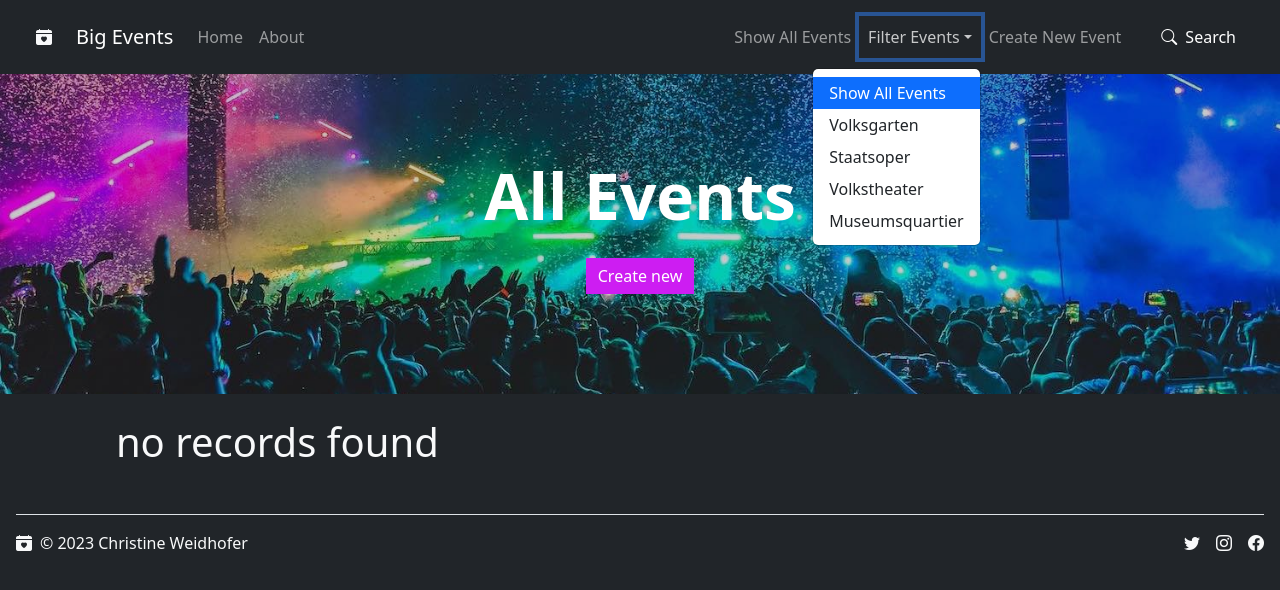
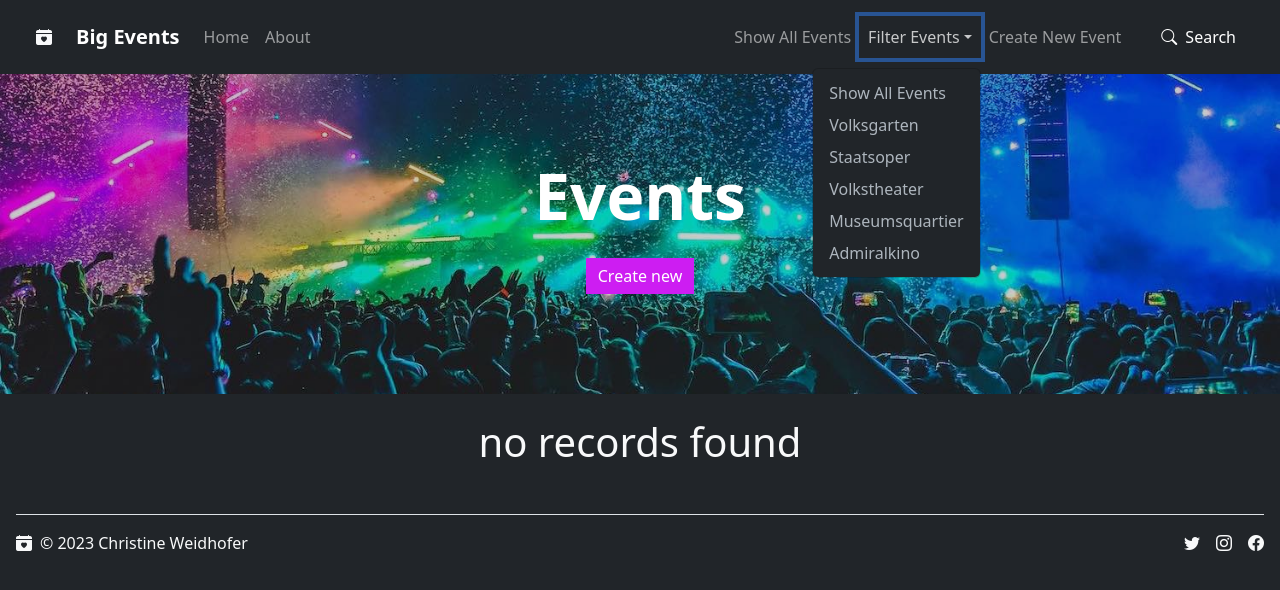
Before and after one commit to ChristineWeidhofer/BE18_CR6_ChristineWeidhofer, a Symfony app: template templates/event/index.html.twig in a window 1280 px wide, after a click on "Filter Events". Shown: the top 590 px of the page. Run offline with Twig, Linux system fonts and the light colour scheme; the template is opened without the code that fills it, so the values that code supplies are empty; some libraries are stand-ins or nearby versions.

Commit message:
finalize stylings add functionality filter

```diff
--- a/public/css/style.css
+++ b/public/css/style.css
@@ -3,16 +3,58 @@ body {
   padding: 0;
 }
 
+.pink-link:link    { color: #CD1DF2; }
+.pink-link:visited { color: #7e1194; }
+.pink-link:hover   { color: #7e1194; }
+.pink-link:focus   { outline: 1px solid #CD1DF2; }
+.pink-link:active  { color: #7e1194;}
+
 a.btn, .btn {
   margin-block: 0.5rem;
 }
 
-.card {
-  border: none;
+.btn {
+  border-radius: 0px;
 }
 
-th {
-  vertical-align: middle!important;
+.btn-success, .btn-danger {
+  background-color: #CD1DF2;
+  border: #CD1DF2;
+}
+
+.btn-success:hover, .btn-danger:hover {
+  background-color: #7e1194;
+}
+
+.btn-primary {
+  background-color: #022FC0;
+  border: #022FC0;
+}
+
+.btn-primary:hover {
+  background-color: #011862;
+}
+
+.btn-secondary {
+  background-color: #0eccb4;
+  border: #0eccb4;
+}
+
+.btn-secondary:hover {
+  background-color: #00a08b;
+}
+
+.nav-link:hover, .glow {
+  box-shadow: 0 0 1rem 0.1rem #CD1DF2;
+}
+
+.dropdown-item {
+  color:#adb5bd;
+}
+
+.dropdown-item:hover {
+  background:#CD1DF2;
+  color:#F8F9FA;
 }
 
 .input-group-append {
--- a/src/Form/EventType.php
+++ b/src/Form/EventType.php
@@ -43,7 +43,7 @@ class EventType extends AbstractType
                 'label' => 'Capacity',
             ])
             ->add('location', ChoiceType::class, [
-                'choices' => ['Staatsoper' => 'Staatsoper', 'Volkstheater' => 'Volkstheater', 'Museumsquartier' => 'Museumsquartier', 'Volksgarten' => 'Volksgarten'],
+                'choices' => ['Staatsoper' => 'Staatsoper', 'Volkstheater' => 'Volkstheater', 'Museumsquartier' => 'Museumsquartier', 'Volksgarten' => 'Volksgarten', 'Admiralkino' => 'Admiralkino'],
                 'attr' => ['class' => 'form-select', 'style' => 'margin-bottom:1rem'],
             ])
 
--- a/templates/components/navbar.html
+++ b/templates/components/navbar.html
@@ -3,7 +3,7 @@
     <a href="/" class="mx-4 text-muted text-decoration-none lh-1">
         <i class="bi bi-calendar-heart-fill text-light" width="30" height="24"></i>
     </a>
-    <a class="navbar-brand" href="/event">Big Events</a>
+    <a class="navbar-brand fw-bold" href="/event">Big Events</a>
     <button class="navbar-toggler" type="button" data-bs-toggle="collapse" data-bs-target="#navbarNav" aria-controls="navbarNav" aria-expanded="false" aria-label="Toggle navigation">
     <span class="navbar-toggler-icon"></span>
     </button>
@@ -11,35 +11,36 @@
         <div class="navbar-nav d-md-flex flex-md-row justify-content-center justify-content-md-between w-100 mt-md-4 mt-lg-0">
             <ul class="nav1 d-flex align-items-md-center navbar-nav p-3 p-md-0">
                 <li class="nav-item">
-                    <a class="nav-link" href="/">Home</a>
+                    <a class="nav-link px-2" href="/">Home</a>
                 </li>
                 <li class="nav-item">
-                    <a class="nav-link" href="/about">About</a>
+                    <a class="nav-link px-2" href="/about">About</a>
                 </li>
             </ul>
             <ul class="nav2 d-flex align-items-md-center navbar-nav p-3 p-md-0">
                 <li class="nav-item">
-                    <a class="nav-link" href="/event">Show All Events</a>
+                    <a class="nav-link px-2" href="/event">Show All Events</a>
                 </li>
                 <!--DROPDOWN-->
-                <!-- the animal selectin starts here -->
+
                 <li class="nav-item dropdown">
-                    <button type="button" class="btn btn-link nav-link dropdown-toggle d-flex align-items-center" data-bs-toggle="dropdown" aria-expanded="false" data-bs-display="static">Filter Events</button>
-                <ul class="dropdown-menu dropdown-menu-end">
+                    <button type="button" class="btn btn-link nav-link px-2 dropdown-toggle d-flex align-items-center" data-bs-toggle="dropdown" aria-expanded="false" data-bs-display="static">Filter Events</button>
+                <ul class="dropdown-menu dropdown-menu-end bg-dark">
                     <li>
-                        <a class="dropdown-item d-flex align-items-center justify-content-between active" aria-current="true" href="/event">Show All Events</a>
+                        <a class="dropdown-item d-flex align-items-center justify-content-between" href="/event">Show All Events</a>
                     </li>
-                    <li><a class="dropdown-item" href="/event?location=Volksgarten">Volksgarten</a></li>
-                    <li><a class="dropdown-item" href="/event?location=Staatsoper">Staatsoper</a></li>
-                    <li><a class="dropdown-item" href="/event?location=Volkstheater">Volkstheater</a></li>
-                    <li><a class="dropdown-item" href="/event?location=Museumsquartier">Museumsquartier</a></li>
+                    <li><a class="dropdown-item" href="/event/location?location=Volksgarten">Volksgarten</a></li>
+                    <li><a class="dropdown-item" href="/event/location?location=Staatsoper">Staatsoper</a></li>
+                    <li><a class="dropdown-item" href="/event/location?location=Volkstheater">Volkstheater</a></li>
+                    <li><a class="dropdown-item" href="/event/location?location=Museumsquartier">Museumsquartier</a></li>
+                    <li><a class="dropdown-item" href="/event/location?location=Admiralkino">Admiralkino</a></li>
                 </ul>
                 <!--DROPDOWN END-->
                 <li class="nav-item">
-                    <a class="nav-link" href="/event/new">Create New Event</a>
+                    <a class="nav-link px-2" href="/event/new">Create New Event</a>
                 </li>
                 <li class="nav-item">
-                    <a class="nav-link text-white my-4 my-md-2 mx-4" href="/"><i class="bi bi-search me-2" width="24" height="24" aria-hidden="true"></i>Search</a>
+                    <a class="nav-link px-2 text-white my-4 my-md-2 mx-4" href="/"><i class="bi bi-search me-2" width="24" height="24" aria-hidden="true"></i>Search</a>
                 </li>
             </ul>
         </div>
--- a/templates/event/_form.html.twig
+++ b/templates/event/_form.html.twig
@@ -1,4 +1,4 @@
 {{ form_start(form) }}
     {{ form_widget(form) }}
-    <button class="btn btn-success">{{ button_label|default('Save') }}</button>
+    <button class="btn btn-secondary">{{ button_label|default('Save') }}</button>
 {{ form_end(form) }}
--- a/templates/event/index.html.twig
+++ b/templates/event/index.html.twig
@@ -4,7 +4,7 @@
 
 {% block body %}
     <div id="hero" class="hero d-flex flex-column justify-content-center align-items-center mb-4">
-        <h1 class="text-white display-3 fw-bold">All Events</h1>
+        <h1 class="text-white display-3 fw-bold">Events</h1>
         <a class="btn btn-success my-3" href="{{ path('app_event_new') }}">Create new</a>
         {# <button class="sort-due btn btn-success my-3" type="submit">Sort by due date</button> #}
     </div>
@@ -12,28 +12,32 @@
         <div class="wrapper row row-cols-1 row-cols-sm-2 row-cols-md-2 row-cols-lg-3 row-cols-xl-3 mx-auto">
         {% for event in events %}
             <div class="card-wrap">
-                <div class="card my-4 mx-2">
+                <div class="card bg-dark my-4 mx-2">
                     <img src="{{asset('images/' ~ event.image)}}" class="card-img-top w-100" alt="Picture of {{event.name}}">
 
                     <div class="card-body">
-                    <h5 class="card-title fw-bold fs-4 text-dark">{{event.name}}</h5>
+                    <h5 class="card-title fw-bold fs-4">{{event.name}}</h5>
                     <p class="card-text text-muted">{{event.descr}}</p>
                     </div>
 
                     <ul class="list-group list-group-flush">
-                    <li class="list-group-item"><i class="bi-calendar-check icons-start me-1"></i><span>{{ event.date ? event.date|date('d. M. Y H:i') : '' }}</span></li>
-                    <li class="list-group-item">{{ event.location }} ({{ event.fkType.type }})</li>
-                    <li class="list-group-item">{{ event.url }}</li>
+                        <li class="list-group-item"><i class="bi-calendar-check icons-start me-1"></i><span>{{ event.date ? event.date|date('F jS, Y - H:i / g a') : '' }}</span></li>
+                        <li class="list-group-item"><i class="bi bi-geo-alt me-1"></i><span>{{ event.location }} ({{ event.fkType.type }})</span></li>
+                        <li class="list-group-item"><a class="pink-link" href="https://{{event.url}}" target="_blank">{{event.url}}</a></li>
                     </ul>
 
-                    <a class="btn btn-primary" href="{{ path('app_event_show', {'id': event.id}) }}">Show</a>
-                    <a class="btn btn-secondary" href="{{ path('app_event_edit', {'id': event.id}) }}">Edit</a>
-                    <a class="btn btn-danger mb-3" href="{{ path('app_event_delete', {'id': event.id}) }}">Delete</a>
+                    <div class="d-flex justify-content-center align-items-center mb-4">
+                        <a class="btn btn-primary" href="{{ path('app_event_show', {'id': event.id}) }}">Show</a>
+                        <a class="btn btn-secondary" href="{{ path('app_event_edit', {'id': event.id}) }}">Edit</a>
+                        <a class="btn btn-danger" href="{{ path('app_event_delete', {'id': event.id}) }}">Delete</a>
+                    </div>
 
                 </div>
             </div>
         {% else %}
-                <h1 class="text-center">no records found</h1>
+                <div class="mx-auto">
+                    <h1 class="text-center">no records found</h1>
+                </div>
         {% endfor %}
         </div>
 
--- a/templates/home/index.html.twig
+++ b/templates/home/index.html.twig
@@ -5,9 +5,8 @@
 {% block body %}
     <main>
             <div id="home" class="hero d-flex flex-column justify-content-center align-items-center">
-                <h1 class="text-white display-1 fw-bold ms-4 pt-4">Welcome to Big Events</h1>
+                <h1 class="text-white text-center display-1 fw-bold ms-4 pt-4">Welcome to Big Events</h1>
                 <a class="btn btn-success ms-4 my-4" href="/event">Show All Events</a>
-                <a class="btn btn-primary ms-4 my-2" href="/">Show By Type</a>
             </div>
     </main>
 {% endblock %}
```
Also changed, not shown: other parts of public/css/style.css (+9 -48 lines), public/js/script.js (deleted, +0 -26 lines), src/Controller/EventController.php (+10 -3 lines), templates/about/index.html.twig (+3 -4 lines), templates/event/show.html.twig (+5 -5 lines), templates/static/index.html.twig (deleted, +0 -20 lines), public/images/doc.jpeg (deleted), public/images/fwtf.webp (added), public/images/ophelia.jpg (added), public/images/otoene.jpeg (added), public/images/party.jpg (added), public/images/szenen.jpg (added).
